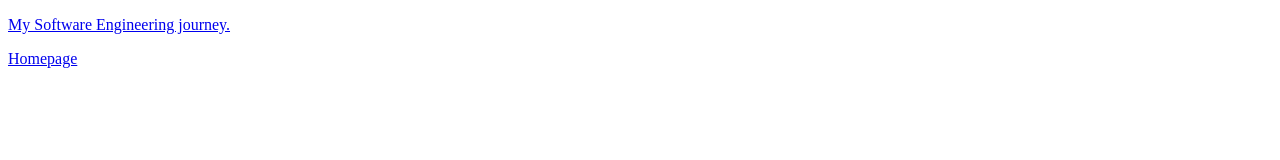
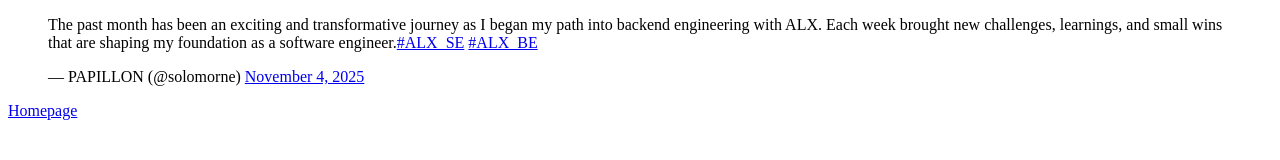
Before and after one commit to solomorne/My_First_Portfolio, a plain HTML site: page html_basic/tweets.html in a window 1280 px wide. Drawn offline with Linux system fonts and the light colour scheme.

Commit message:
add embedded tweet

```diff
--- a/html_basic/tweets.html
+++ b/html_basic/tweets.html
@@ -6,7 +6,7 @@
     <title>Tweets Page</title>
 </head>
 <body>
-    <p><a href="https://x.com/solomorne/status/1985757721467965833?s=20">My Software Engineering journey.</a></p>
+    <blockquote class="twitter-tweet"><p lang="en" dir="ltr">The past month has been an exciting and transformative journey as I began my path into backend engineering with ALX. Each week brought new challenges, learnings, and small wins that are shaping my foundation as a software engineer.<a href="https://twitter.com/hashtag/ALX_SE?src=hash&amp;ref_src=twsrc%5Etfw">#ALX_SE</a> <a href="https://twitter.com/hashtag/ALX_BE?src=hash&amp;ref_src=twsrc%5Etfw">#ALX_BE</a></p>&mdash; PAPILLON (@solomorne) <a href="https://twitter.com/solomorne/status/1985757721467965833?ref_src=twsrc%5Etfw">November 4, 2025</a></blockquote> <script async src="https://platform.twitter.com/widgets.js" charset="utf-8"></script>
     <p><a href="index.html">Homepage</a></p>
 </body>
 </html>
```
